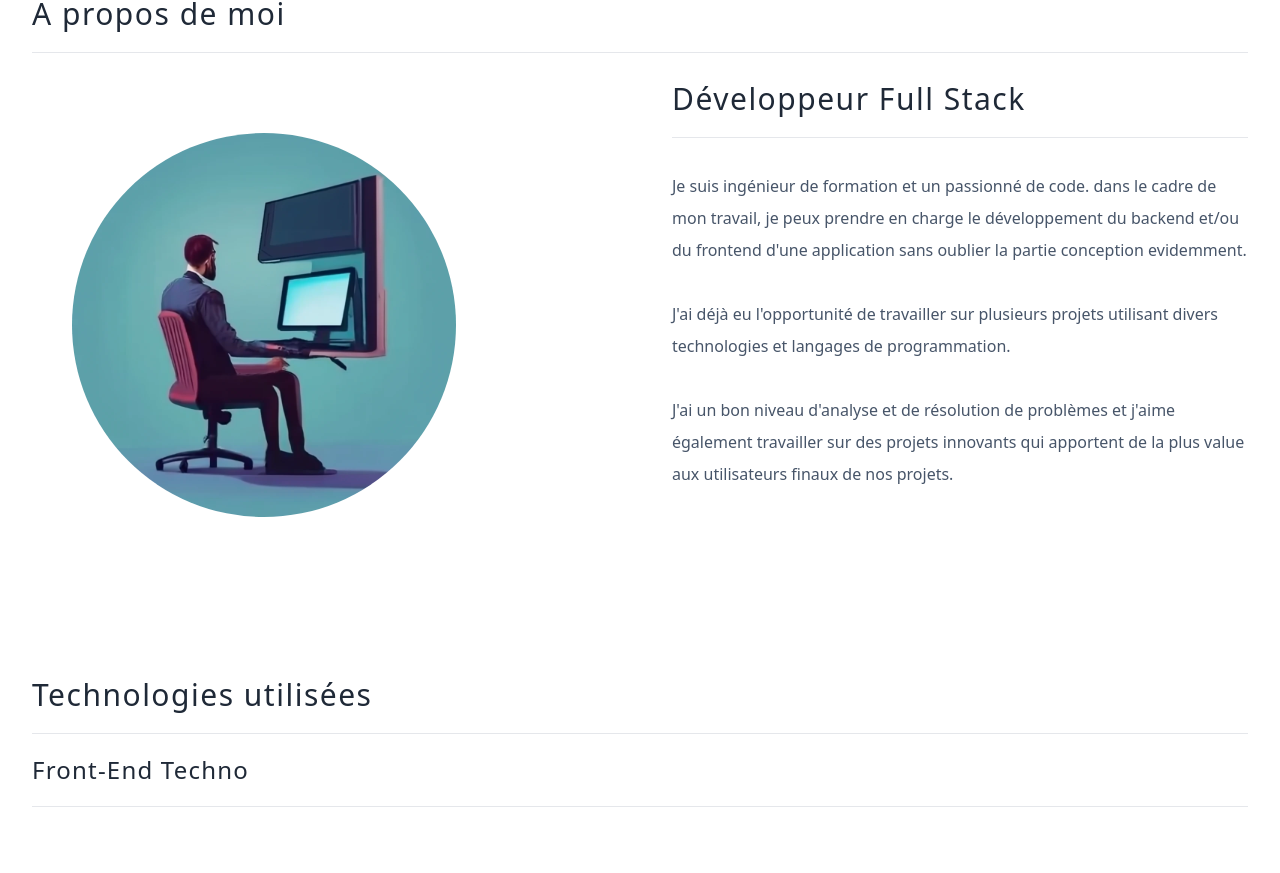
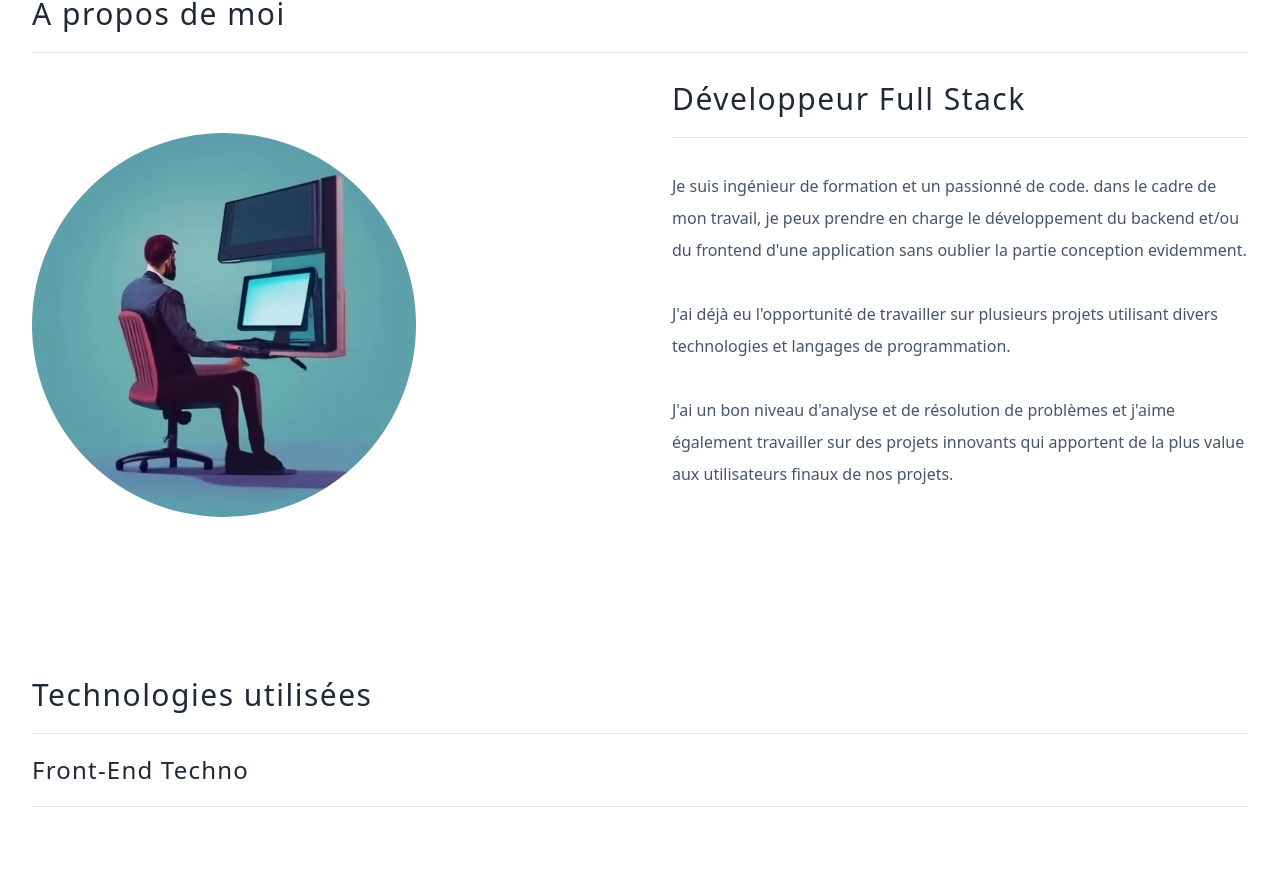
Before and after one commit to rayagnewende/portfolio-react-tailwindcss, a React (Vite) app: page / in a window 1280 px wide. Shown: the part 788-1661 px from the top of the page. Built offline with nearby package versions, Linux system fonts and the light colour scheme.

Commit message:
mise à jour de l'emplacement de la photo de profile

```diff
--- a/src/About.jsx
+++ b/src/About.jsx
@@ -7,7 +7,7 @@ function About() {
     <section className="bg-white align-element     px-8 py-20" id="apropos">
       <SectionTitle text="A propos de moi" />
       <div className=" grid md:grid-cols-2  items-center gap-16">
-        <img src={Developer} alt="about image" className="h-96 mt-20 ml-10  rounded-full" />
+        <img src={Developer} alt="about image" className="h-96 rounded-full mt-20" />
         <article>
           <SectionTitle text="Développeur Full Stack" />
           <p className="text-slate-600 mt-8 leading-loose">
```
